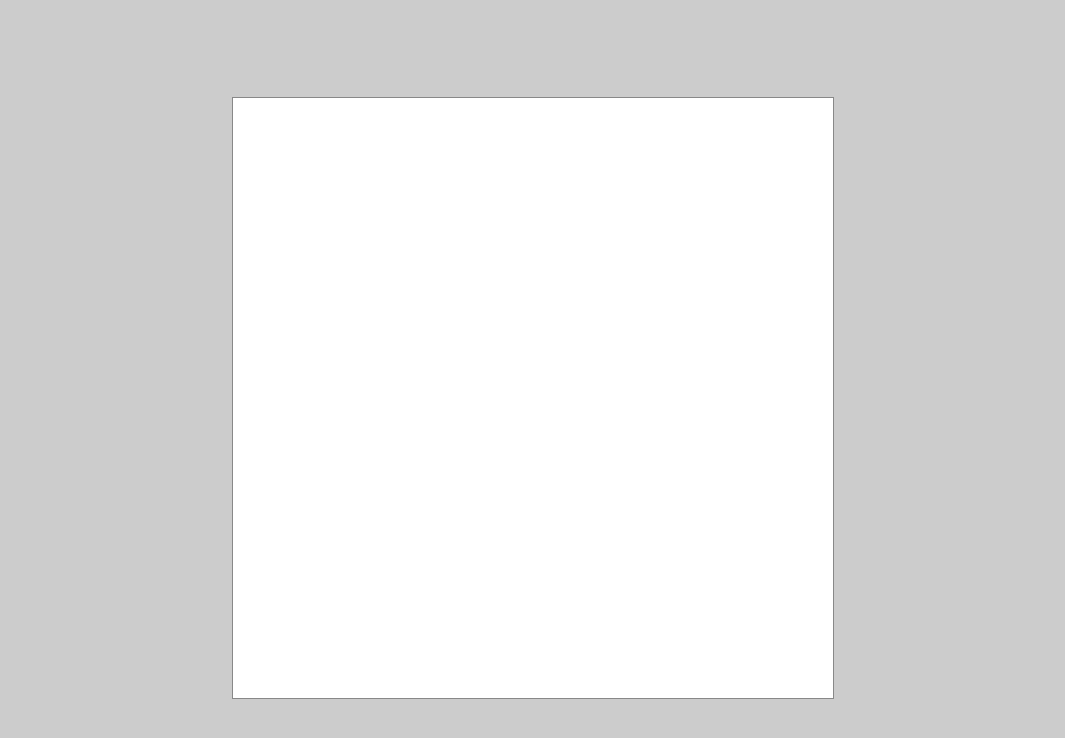
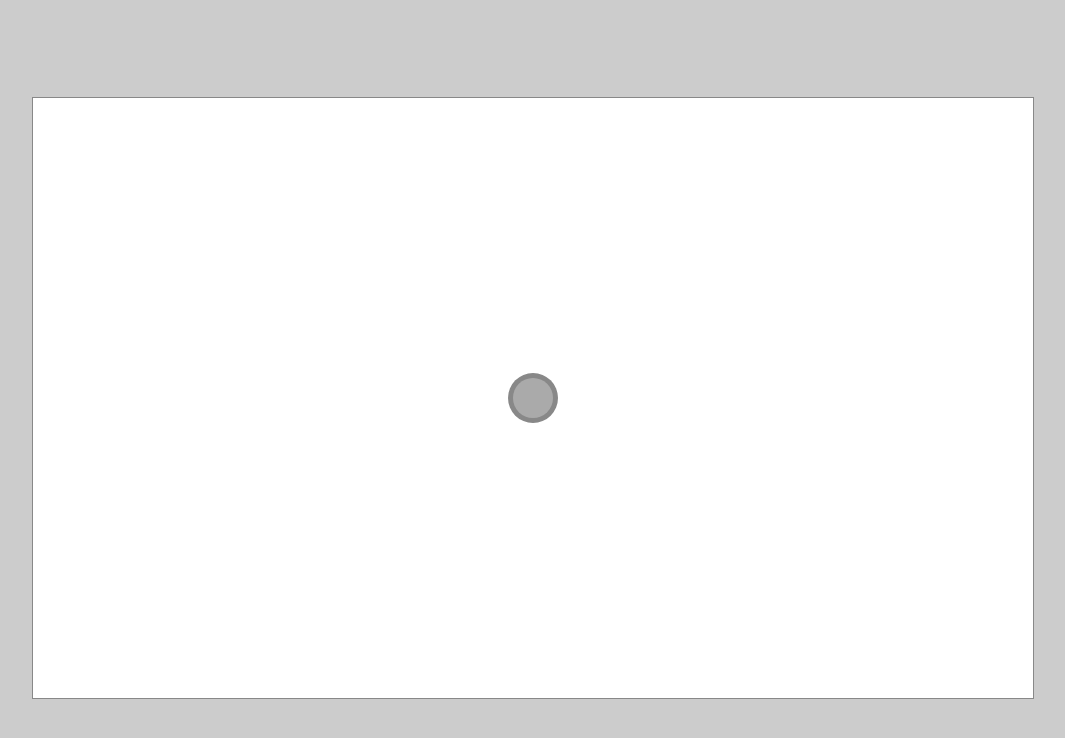
Before and after one commit to datorium-webtech/coin-clicker, a plain HTML site: page index.html in a window 1280 px wide. Shown: the whole page, without its empty margins (107-1172 px from the left). Drawn offline with Linux system fonts and the light colour scheme.

Commit message:
December 27: Object Oriented Programming, Pt. 2

```diff
--- /dev/null
+++ b/classes/coin.class.js
@@ -0,0 +1,58 @@
+// TODO: Create a new class called "Coin"
+class Coin {
+    // TODO:
+    // 1] Create 5 fields - value, size, x, y, color
+    // 2] Set all values to undefined.
+    constructor(value) {
+        // TODO: Add a parameter "value" to the constructor and assign it to the field
+        this.value = value;
+        this.size = 50;
+        this.x = 0;
+        this.y = 0;
+        this.color = [];
+        // TODO: Call the setColor method
+        this.setColor();
+    }
+
+    // TODO:
+    // 1] Create 2 methods - draw() and setColor()
+    // 2] Add a parameter "context" to the draw() method.
+    // *note: empty methods
+    draw(context) {
+        // NOTE: context variable/parameter is equal to canvas.getContext("2d");
+        // TODO: draw a circle on the context:
+        //       1] position horizontally should be equal to this.x
+        //       2] position vertically should be equal to this.y
+        //       3] diameter should be equal to this.size
+        //       4] Make it a full circle
+        context.beginPath();
+        context.arc(this.x, this.y, this.size / 2, 0, Math.PI*2, false);
+        context.closePath();
+        context.fillStyle = this.color[0]; // take the first color from our field
+        context.fill();
+
+        // TODO: draw another circle inside the first circle
+        // Make radius 5 pixels LESS
+        // Set color to the second color in our FIELD
+        // Use the approach above
+        context.beginPath();
+        context.arc(this.x, this.y, this.size / 2 - 5, 0, Math.PI*2, false);
+        context.closePath();
+        context.fillStyle = this.color[1];
+        context.fill();
+    }
+
+    setColor() {
+        // TODO: Create an if statement with 3 conditions:
+        // 1] If value (the field) is equal to 1, then set color field equal to = ["#663300", "#993300"]
+        // 2] Else if value is equal to 2, then set color field equal to = ["#888888", "#AAAAAA"]
+        // 3] Else set the color field equal to = ["#FFCC00", "#FFF000"]
+        if (this.value == 1) {
+            this.color = ["#663300", "#993300"];
+        } else if (this.value == 2) {
+            this.color = ["#888888", "#AAAAAA"];
+        } else {
+            this.color = ["#FFCC00", "#FFF000"];
+        }
+    }
+}
--- a/index.html
+++ b/index.html
@@ -5,6 +5,7 @@
     <meta name="viewport" content="width=device-width, initial-scale=1.0">
     <title>Coin Clicker</title>
     <link href="style.css" rel="stylesheet">
+    <script type="text/javascript" src="classes/coin.class.js" defer></script>
     <script type="text/javascript" src="classes/canvas.class.js" defer></script>
     <script type="text/javascript" src="main.js" defer></script>
 </head>
--- a/main.js
+++ b/main.js
@@ -1,2 +1,8 @@
-const canvas = new Canvas(600, 600);
+const canvas = new Canvas(1000, 600);
 canvas.createElement();
+
+let coin = new Coin(2);
+console.log(coin.value) // 1
+coin.x = 500;
+coin.y = 300;
+coin.draw(canvas.context);
```
